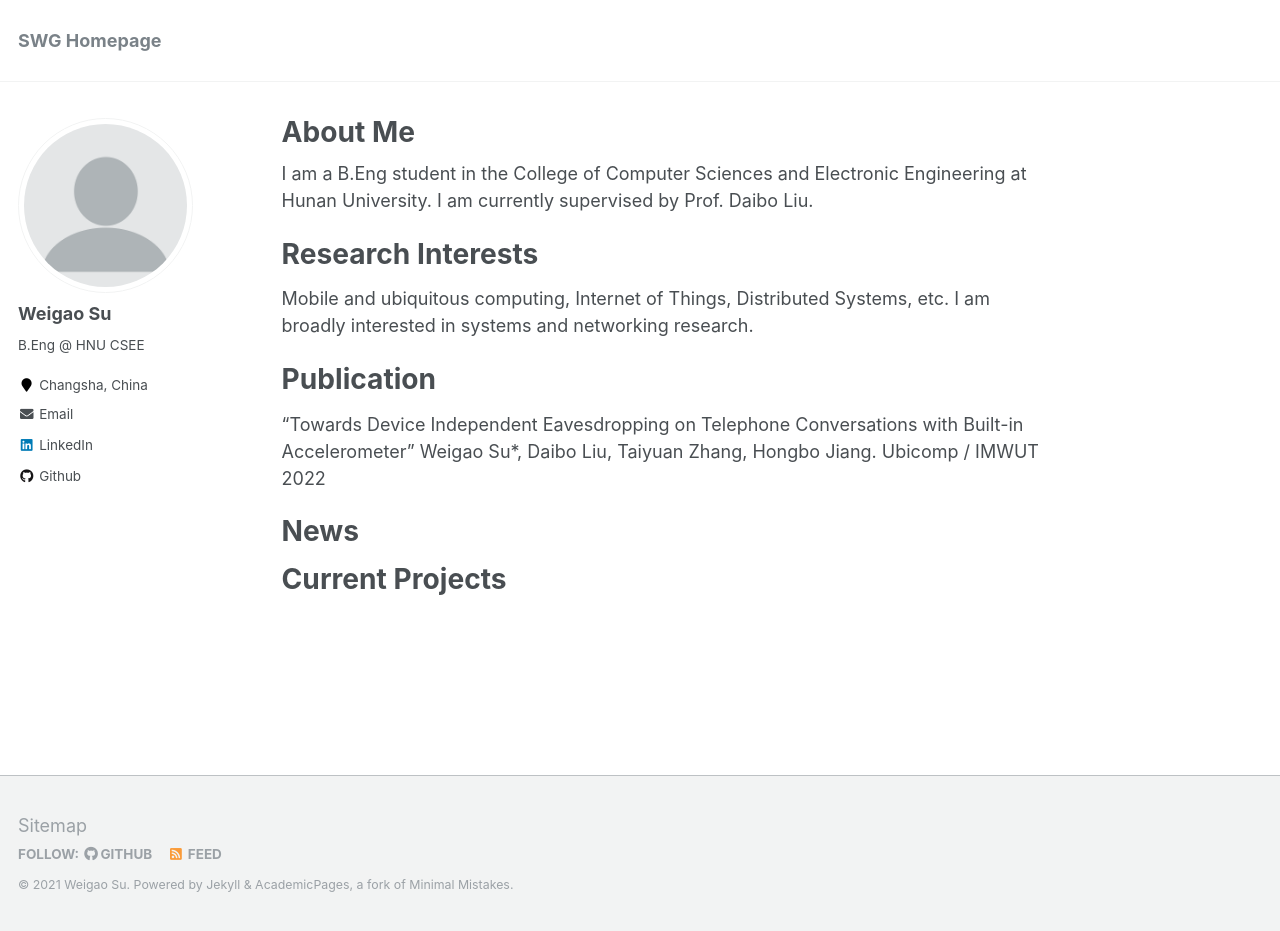
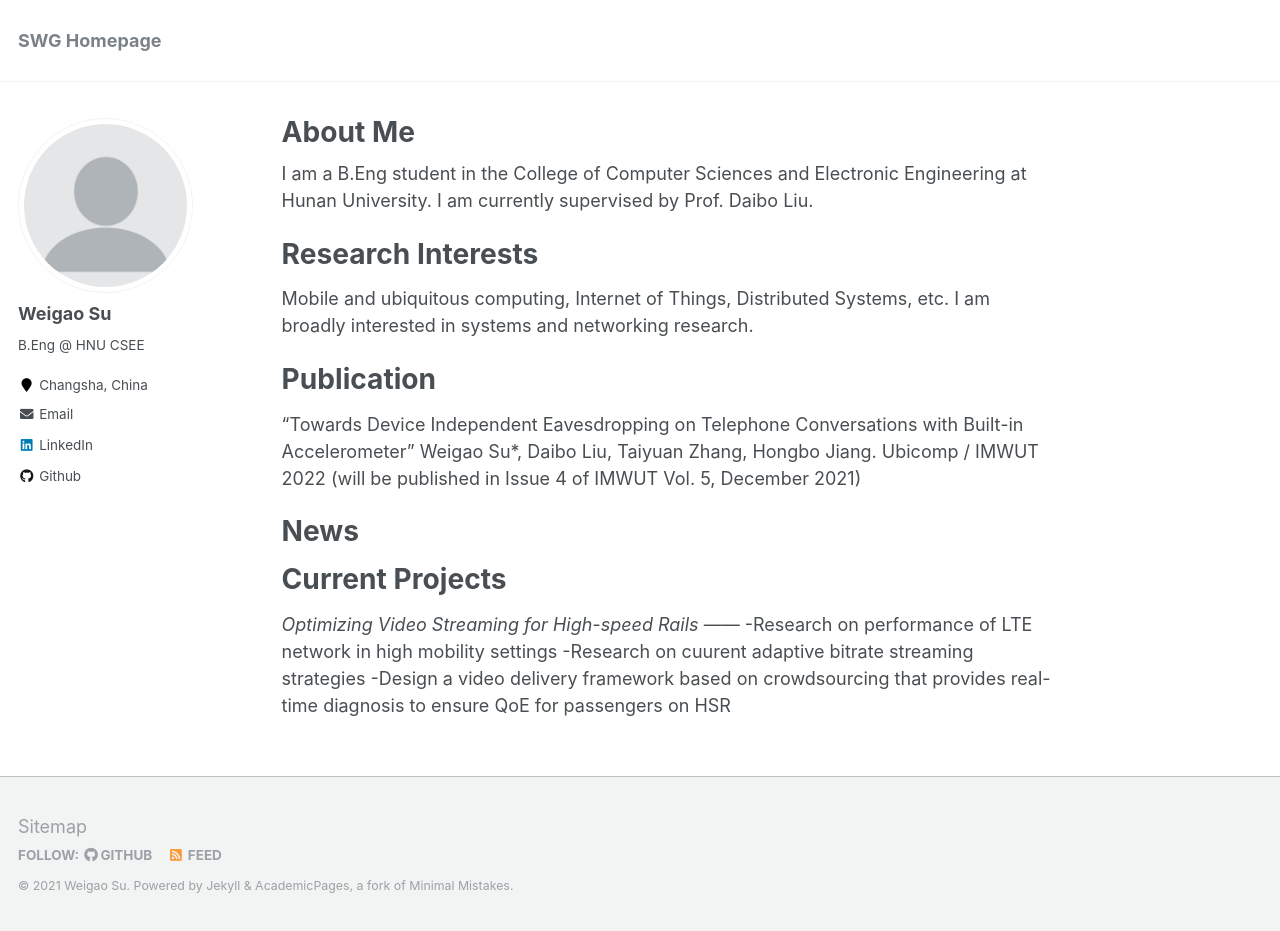
Before and after one commit to wegul/wegul.github.io, a Jekyll site: the page built from _pages/about.md, in a window 1280 px wide and 931 px high. Built offline with Jekyll 4.4.1, drawn with Linux system fonts in a browser that asks for light colours.

Commit message:
about.md changed
Signed-off-by: swg <57892743+wegul@users.noreply.github.com>

```diff
--- a/_pages/about.md
+++ b/_pages/about.md
@@ -19,9 +19,15 @@ Publication
 “Towards Device Independent Eavesdropping on Telephone Conversations with Built-in Accelerometer”
 Weigao Su*, Daibo Liu, Taiyuan Zhang, Hongbo Jiang.
 Ubicomp / IMWUT 2022
+(will be published in Issue 4 of IMWUT Vol. 5, December 2021)
 
 News
 ======
 
 Current Projects
 ======
+*Optimizing Video Streaming for High-speed Rails*
+------
+-Research on performance of LTE network in high mobility settings
+-Research on cuurent adaptive bitrate streaming strategies
+-Design a video delivery framework based on crowdsourcing that provides real-time diagnosis to ensure QoE for passengers on HSR
```
